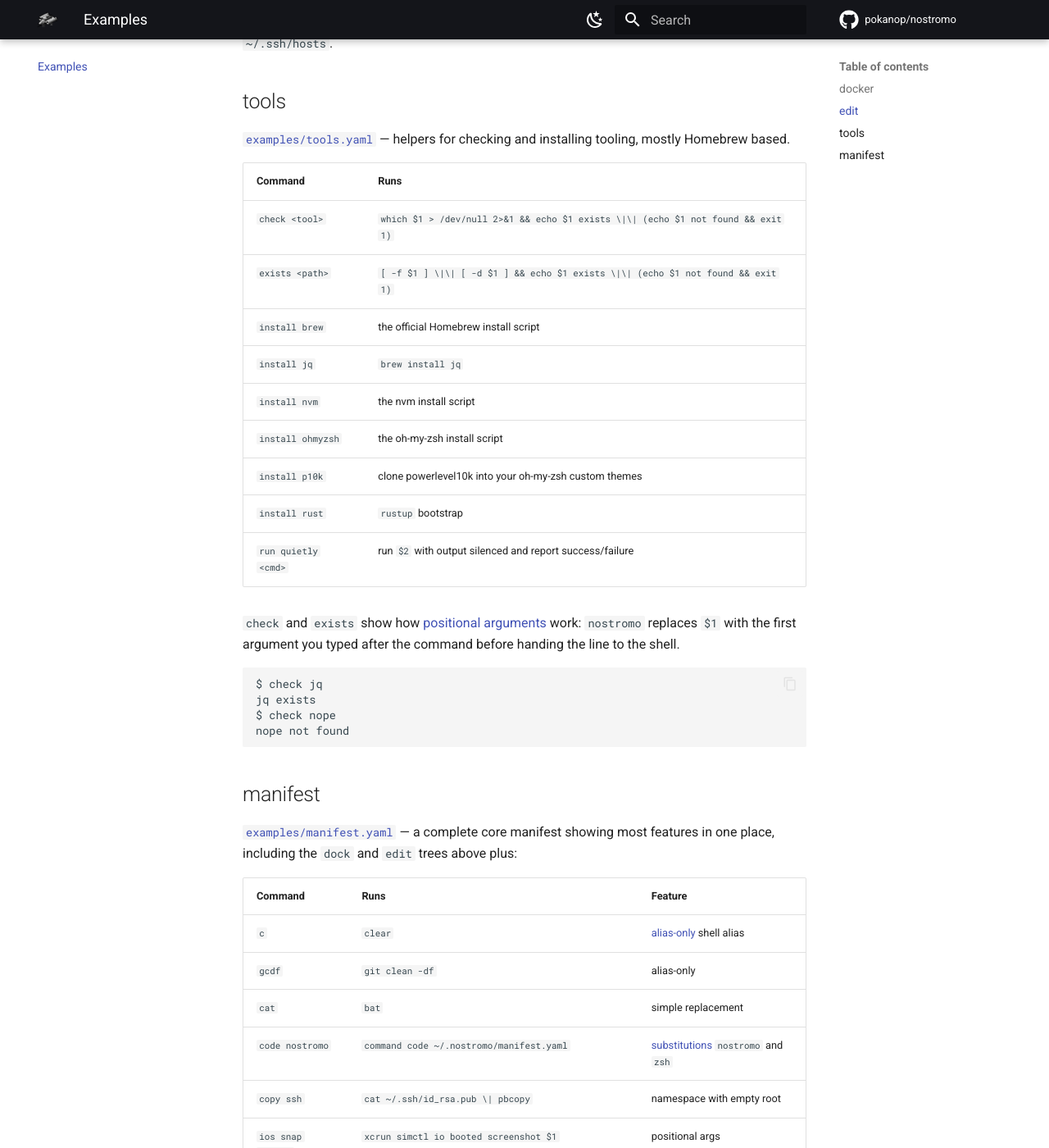
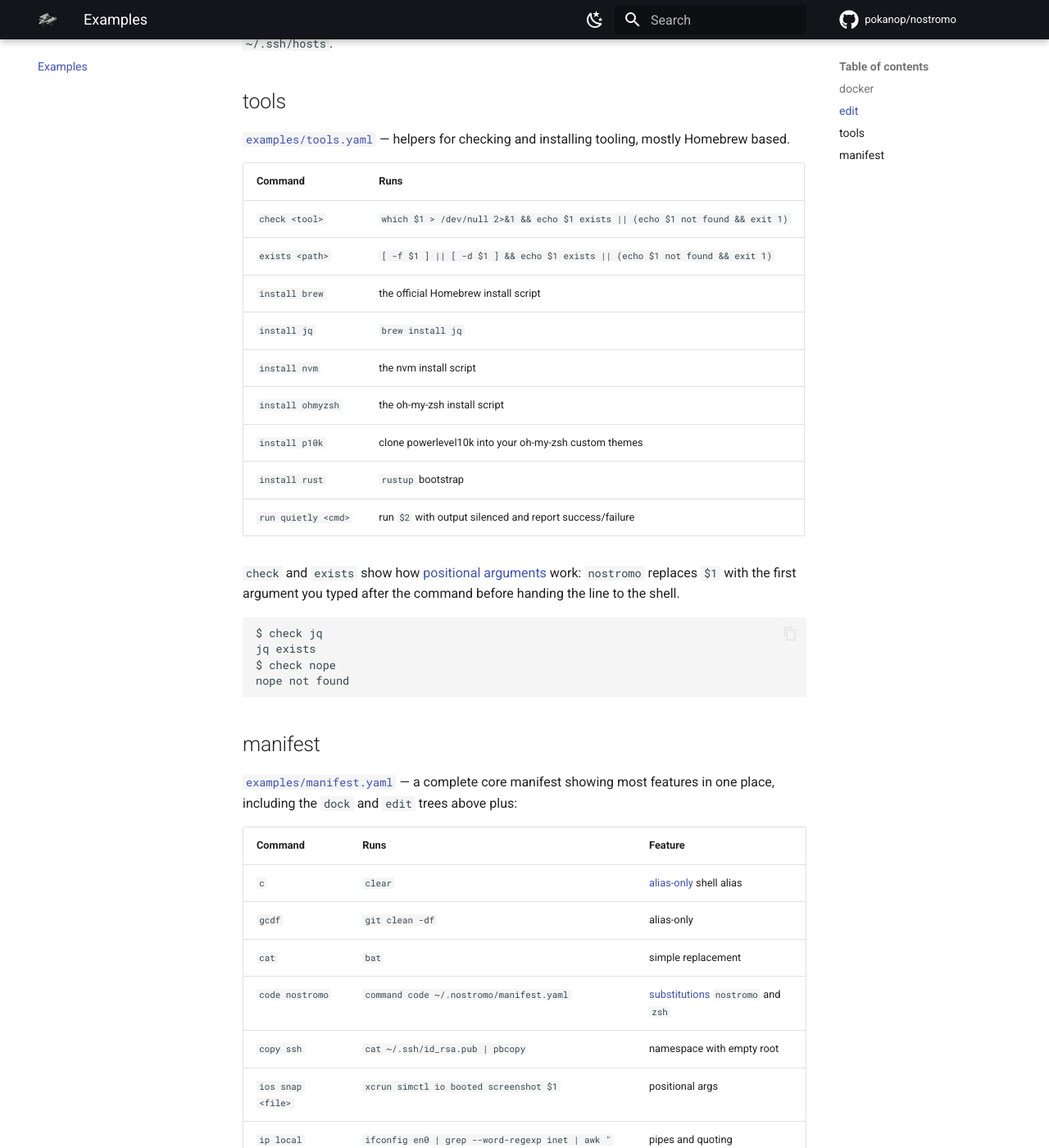
Before and after one commit to pokanop/nostromo, an MkDocs documentation site: the page built from docs/examples.md, in a window 1280 px wide and 1400 px high, scrolled down 1906 px. Shown: the whole window at 82% size. Built offline with MkDocs 1.6.1 and Material for MkDocs 9.7.7, drawn with Linux system fonts in a browser that asks for light colours; comment, search, counter and statistics services are not loaded; some of the changed text lies outside the part shown.

Commit message:
docs: drop pipe escapes inside table code spans
Co-Authored-By: Devin AI <158243242+devin-ai-integration[bot]@users.noreply.github.com>

```diff
--- a/docs/examples.md
+++ b/docs/examples.md
@@ -26,9 +26,9 @@ nostromo dock github.com/pokanop/nostromo//examples
 | Command       | Runs                                                   |
 | ------------- | ------------------------------------------------------ |
 | `dock`        | `docker`                                               |
-| `dock clean`  | `docker ps -a -q \|xargs docker rm`                    |
+| `dock clean`  | `docker ps -a -q |xargs docker rm`                    |
 | `dock rmi`    | `docker rmi $(docker images -q)`                       |
-| `dock stop`   | `docker ps -q \|xargs docker stop`                     |
+| `dock stop`   | `docker ps -q |xargs docker stop`                     |
 | `dock vol`    | `docker volume rm $(docker volume ls -qf dangling=true)` |
 
 Recreate it yourself:
@@ -65,8 +65,8 @@ nostromo add cmd dock.vol 'volume rm $(docker volume ls -qf dangling=true)' -d "
 
 | Command              | Runs                                                                   |
 | -------------------- | ---------------------------------------------------------------------- |
-| `check <tool>`       | `which $1 > /dev/null 2>&1 && echo $1 exists \|\| (echo $1 not found && exit 1)` |
-| `exists <path>`      | `[ -f $1 ] \|\| [ -d $1 ] && echo $1 exists \|\| (echo $1 not found && exit 1)` |
+| `check <tool>`       | `which $1 > /dev/null 2>&1 && echo $1 exists || (echo $1 not found && exit 1)` |
+| `exists <path>`      | `[ -f $1 ] || [ -d $1 ] && echo $1 exists || (echo $1 not found && exit 1)` |
 | `install brew`       | the official Homebrew install script                                   |
 | `install jq`         | `brew install jq`                                                      |
 | `install nvm`        | the nvm install script                                                 |
@@ -94,9 +94,9 @@ nope not found
 | `gcdf`           | `git clean -df`                                             | alias-only                                |
 | `cat`            | `bat`                                                       | simple replacement                        |
 | `code nostromo`  | `command code ~/.nostromo/manifest.yaml`                    | [substitutions](concepts/substitutions.md) `nostromo` and `zsh` |
-| `copy ssh`       | `cat ~/.ssh/id_rsa.pub \| pbcopy`                           | namespace with empty root                 |
+| `copy ssh`       | `cat ~/.ssh/id_rsa.pub | pbcopy`                           | namespace with empty root                 |
 | `ios snap <file>`| `xcrun simctl io booted screenshot $1`                      | positional args                           |
-| `ip local`       | `ifconfig en0 \| grep --word-regexp inet \| awk "{print $2}"` | pipes and quoting                       |
+| `ip local`       | `ifconfig en0 | grep --word-regexp inet | awk "{print $2}"` | pipes and quoting                       |
 | `nuke docker`    | `dock stop && dock clean && dock rmi`                       | calling other `nostromo` commands         |
 | `reload`         | `. ~/.zshrc`                                                | sourcing in the current shell             |
 
```
Also changed, not shown: docs/getting-started/shell-integration.md (+2 -2 lines).
